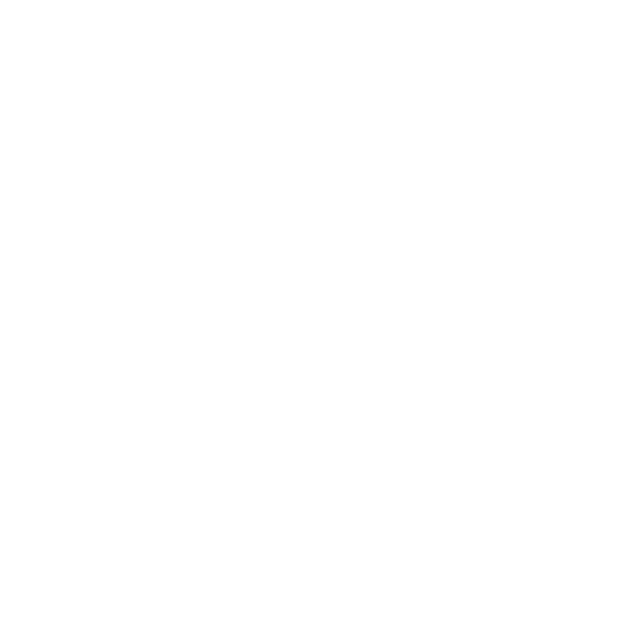
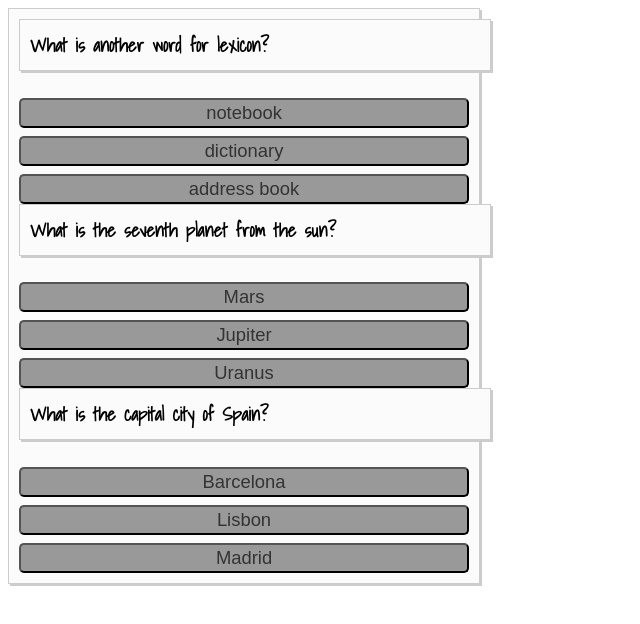
Before and after one commit to BraMi-code/quiz-game, a plain HTML site: page index.html in a window 1280 px wide. Shown: the whole page, without its empty margins (0-640 px from the left). Drawn offline with Linux system fonts and the light colour scheme.

Commit message:
Minor changes

```diff
--- a/index.html
+++ b/index.html
@@ -14,7 +14,7 @@
     <audio id="wrong-answer">
         <source src="sounds/wrong-answer.wav">
     </audio>
-    <div id="quiz-container">
+    <div id="quiz-container" class="question">
 
     </div>
 
--- a/script.js
+++ b/script.js
@@ -53,25 +53,29 @@ function showQuestions(quizQuestions, quiz) {
     var answers;
 
     for (var i=0; i<quizQuestions.length; i++) {
+        console.log(quizQuestions[i].question);
         answers = [];
         for (letter in quizQuestions[i].answers) {
             console.log(letter);
             answers.push(
-                '<label>'
-					+ '<input type="radio" name="question'+i+'" value="'+letter+'">'
-					+ letter + ': '
-					+ quizQuestions[i].answers[letter]
-				+ '</label>'
+                '<button> ' + quizQuestions[i].answers[letter] + '</button>'
             );
         }
-
         output.push(
-            '<h1 class="question">' + quizQuestions[i].question + '</h1>' +
-            '<button class="answers">' + answers.join('') + '</button>'
+            '<h3 class="question">' + quizQuestions[i].question + '</h3>' +
+            '<div class="answers">' + answers.join('') + '</div>'
         );
     }
-
-    quizContainer.innerHTMK = output.join('');
+    quizContainer.innerHTML = output.join('');
 }
 
-showQuestions(quizQuestions);
+function playQuiz(quizQuestions) {
+
+    console.log("play the quiz")
+    showQuestions(quizQuestions);
+    console.log(quizQuestions[0]);
+
+}
+
+
+playQuiz(quizQuestions);
--- a/style.css
+++ b/style.css
@@ -1,4 +1,4 @@
-#question {
+.question {
     font-family: 'Shadows Into Light', cursive;
     width: 450px;
     border: 1px solid #ccc;
@@ -7,11 +7,11 @@
     box-shadow: 2px 2px #ccc;
 }
 
-#question h1 {
+.question h3 {
     margin-top: 0px;
 }
 
-#question button {
+.question button {
     width: 100%;
     height: 30px;
     margin-top: 8px;
```
